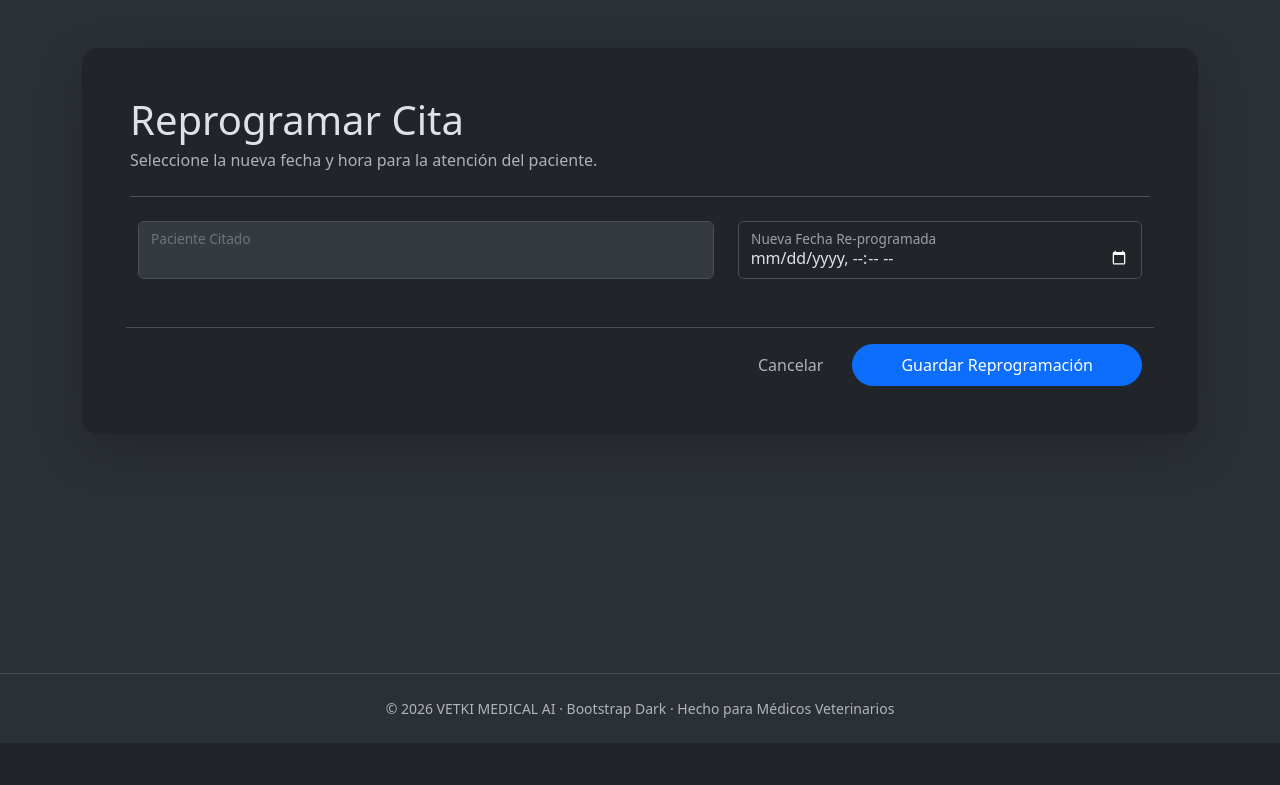
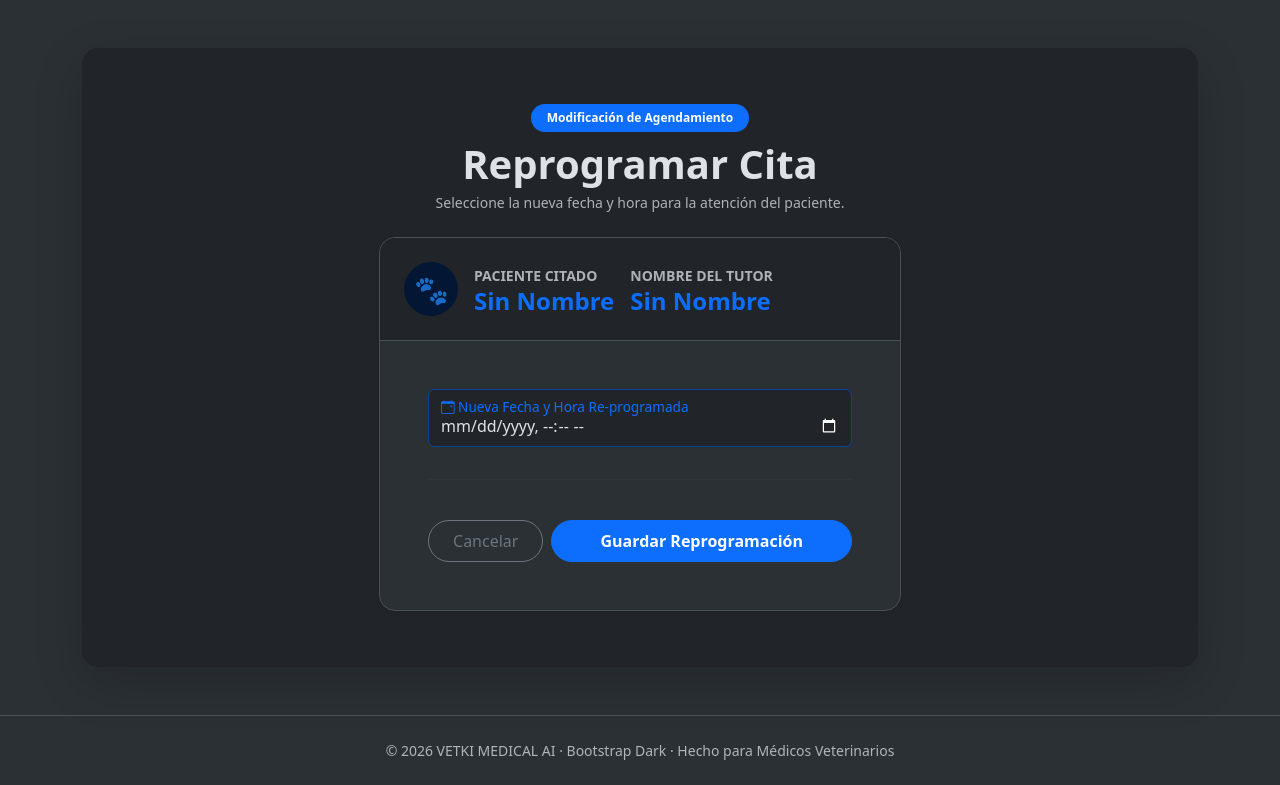
Before and after one commit to ChainHeal2/VETKI, a Flask app: template aplicacion/templates/appointment/appointment_update.html in a window 1280 px wide. Shown: the part 57-842 px from the top of the page. Before the commit the page ends 775 px from the top, so only its background shows below. Run offline with Flask 3, Linux system fonts and the light colour scheme; the template is opened without the code that fills it: values that come from a table or form of the project are taken from there, others are empty; some libraries are stand-ins or nearby versions.

Commit message:
Se mejora visualmente

```diff
--- a/aplicacion/auth/auth.py
+++ b/aplicacion/auth/auth.py
@@ -54,7 +54,6 @@ def user_login():
             error = 'Correo electrónico no registrado o contraseña inválida.'
         if error is None:
             session.clear()
-            print(session)
             session['user_id'] = user_row['user_id']
             session['user_role'] = user_row['user_role']
             flash("Conectado exitosamente.", "success")
--- a/aplicacion/pet/pet.py
+++ b/aplicacion/pet/pet.py
@@ -79,7 +79,7 @@ def pet_update_form(pet_id):
         pet_update.pet_gender.data=pet_data['pet_gender']
         pet_update.pet_color.data=pet_data['pet_color']
         pet_update.pet_rstatus.data=pet_data['pet_reproductive_status']
-        pet_update.pet_tutor_name.data=pet_data['pet_tutor_name'].title()
+        pet_update.pet_tutor_name.data=pet_data['pet_tutor_name']
         pet_update.pet_tutor_address.data=pet_data['pet_tutor_address']
         pet_update.pet_tutor_phone.data=pet_data['pet_tutor_phone']
 
@@ -98,8 +98,8 @@ def pet_update_form(pet_id):
         pet_tutor_address = pet_update.pet_tutor_address.data
         pet_tutor_phone = pet_update.pet_tutor_phone.data
         #data es una tupla con los datos que se van a actualizar en la base de datos
-        data = (pet_user_id,pet_species_name,pet_names,pet_race,pet_datebirth,
-                pet_microchip,pet_gender,pet_color,pet_rstatus,pet_tutor_name,pet_tutor_address,pet_tutor_phone,pet_id)
+        data = (pet_user_id,pet_species_name,pet_names.lower(),pet_race.lower(),pet_datebirth,
+                pet_microchip,pet_gender,pet_color.lower(),pet_rstatus,pet_tutor_name.lower(),pet_tutor_address.lower(),pet_tutor_phone,pet_id)
         #creamos el script sql para actualizar los datos de la mascota en la base de datos
         sql = """
                 UPDATE pet_data
--- a/aplicacion/templates/appointment/appointment_update.html
+++ b/aplicacion/templates/appointment/appointment_update.html
@@ -3,45 +3,77 @@
 {% block title %}VETKI | Reprogramar Cita{% endblock %}
 
 {% block main %}
-<div>
+<div class="container-narrow py-2 mx-auto" style="max-width: 680px;">
+
     <!-- Encabezado -->
-    <div class="mb-4 border-bottom pb-4">
-        <h1 class="display-6 fw-normal mb-1">Reprogramar Cita</h1>
-        <p class="mb-0 text-body-secondary">Seleccione la nueva fecha y hora para la atención del paciente.</p>
+    <div class="mb-4 text-center">
+        <span class="badge text-bg-primary rounded-pill px-3 py-2 mb-2">Modificación de Agendamiento</span>
+        <h1 class="display-6 fw-bold mb-1">Reprogramar Cita</h1>
+        <p class="text-body-secondary small">Seleccione la nueva fecha y hora para la atención del paciente.</p>
     </div>
 
-    <!-- Formulario Principal -->
-    <form method="POST" class="row g-4 px-lg-2">
-        {{ appointment_update.hidden_tag() }}
-
-        <!-- 1. Nombre del Paciente -->
-        <div class="col-md-7">
-            <div class="form-floating">
-                <input type="text" class="form-control" id="pet_name" value="{{ appointment_data.pet_id }}" readonly disabled>
-                <label for="pet_name">Paciente Citado</label>
+    <!-- Tarjeta Principal del Formulario -->
+    <div class="card bg-body-tertiary border rounded-4 shadow-sm overflow-hidden">
+        <!-- Cabecera Informativa del Paciente -->
+        <div class="card-header bg-body border-bottom p-4">
+            <div class="d-flex align-items-center gap-3">
+                <div class="bg-primary-subtle text-primary rounded-circle d-flex align-items-center justify-content-center fs-3" style="width: 54px; height: 54px;">
+                    🐾
+                </div>
+                <div>
+                    <small class="text-body-secondary text-uppercase fw-semibold tracking-wide">Paciente Citado</small>
+                    <h4 class="mb-0 fw-bold text-primary">{{ pet_data.pet_names.title() or 'Sin Nombre' }}</h4>
+                </div>
+                <div>
+                    <small class="text-body-secondary text-uppercase fw-semibold tracking-wide">Nombre del tutor</small>
+                    <h4 class="mb-0 fw-bold text-primary">{{ pet_data.pet_tutor_name.title() or 'Sin Nombre' }}</h4>
+                </div>
             </div>
         </div>
 
-        <!-- 2. Re-programación de Fecha -->
-        <div class="col-md-5">
+        <!-- Cuerpo del Formulario -->
+        <div class="card-body p-4 p-md-5">
+            <form method="POST" action="" class="d-flex flex-column gap-4">
+                {{ appointment_update.hidden_tag() }}
+
+                <!-- Selección de Nueva Fecha -->
+                <div>
                     <div class="form-floating">
-                {{ appointment_update.date(class="form-control", id="appointment_date", type="datetime-local") }}
-                <label for="appointment_date">Nueva Fecha Re-programada</label>
+                        {{ appointment_update.date(class="form-control border-primary-subtle", id="appointment_date", type="datetime-local", required=True) }}
+                        <label for="appointment_date" class="text-primary fw-medium">
+                            <i class="bi bi-calendar-event me-1"></i>Nueva Fecha y Hora Re-programada
+                        </label>
                     </div>
+
                     {% if appointment_update.date.errors %}
-                <span class="text-danger small mt-1 d-block">{{ appointment_update.date.errors[0] }}</span>
+                        <div class="alert alert-danger d-flex align-items-center gap-2 mt-2 py-2 px-3 mb-0 rounded-3 small">
+                            <i class="bi bi-exclamation-triangle-fill"></i>
+                            <span>{{ appointment_update.date.errors[0] }}</span>
+                        </div>
                     {% endif %}
                 </div>
 
-        <!-- 3. Botones de Acción -->
-        <div class="col-12 mt-5 pt-3 border-top">
-            <div class="d-flex justify-content-end align-items-center gap-3">
-                <a href="{{ url_for('appointment.appointment_read') }}" class="btn btn-link text-body-secondary text-decoration-none">
+                <hr class="my-2 border-secondary-subtle">
+
+                <!-- Botones de Acción -->
+                <div class="d-flex flex-column-reverse flex-sm-row align-items-center justify-content-end gap-2 pt-2">
+                    <a href="{{ url_for('appointment.appointment_read') }}" class="btn btn-outline-secondary rounded-pill px-4 py-2 w-100 w-sm-auto text-center text-decoration-none">
                         Cancelar
                     </a>
-                {{ appointment_update.submit(class="btn btn-primary rounded-pill px-5 py-2 fw-medium", value="Guardar Reprogramación") }}
+
+                    {% if appointment_update.submit is defined %}
+                        {{ appointment_update.submit(class="btn btn-primary rounded-pill px-5 py-2 fw-semibold w-100 w-sm-auto", value="Guardar Reprogramación") }}
+                    {% else %}
+                        <button type="submit" class="btn btn-primary rounded-pill px-5 py-2 fw-semibold w-100 w-sm-auto">
+                            Guardar Reprogramación
+                        </button>
+                    {% endif %}
                 </div>
-        </div>
+
             </form>
         </div>
+
+    </div>
+
+</div>
 {% endblock %}
--- a/aplicacion/templates/medical_records/medical_read.html
+++ b/aplicacion/templates/medical_records/medical_read.html
@@ -19,10 +19,10 @@
                 <!-- PACIENTE Y ESPECIE -->
                 <div class="col-md-3">
                     <span class="fw-bold text-primary fs-5 d-block">
-                        🐾 {{ expediente.names }}
+                        🐾 {{ expediente.names.title() }}
                     </span>
                     <small class="text-body-secondary">
-                        {{ expediente.pet_species or expediente.species or 'Especie N/D' }}
+                        {{ expediente.species_name.title() or 'Especie N/D' }}
                     </small>
                 </div>
 
@@ -32,7 +32,7 @@
                         <strong class="fw-semibold">Edad:</strong> {{ expediente.age or 'N/D' }}
                     </div>
                     <small class="text-body-secondary">
-                        <i class="bi bi-person me-1"></i>Tutor: {{ expediente.tutor_name or '--' }}
+                        <i class="bi bi-person me-1"></i>Tutor: {{ expediente.tutor_name.title() or '--' }}
                     </small>
                 </div>
 
```
Also changed, not shown: aplicacion/appointment/appointment.py (+2 -5 lines), aplicacion/templates/medical_records/pet_history.html (+4 -4 lines), aplicacion/templates/pet/pet_read.html (+6 -1 lines). Lines whose indentation alone changed are shown as unchanged.
